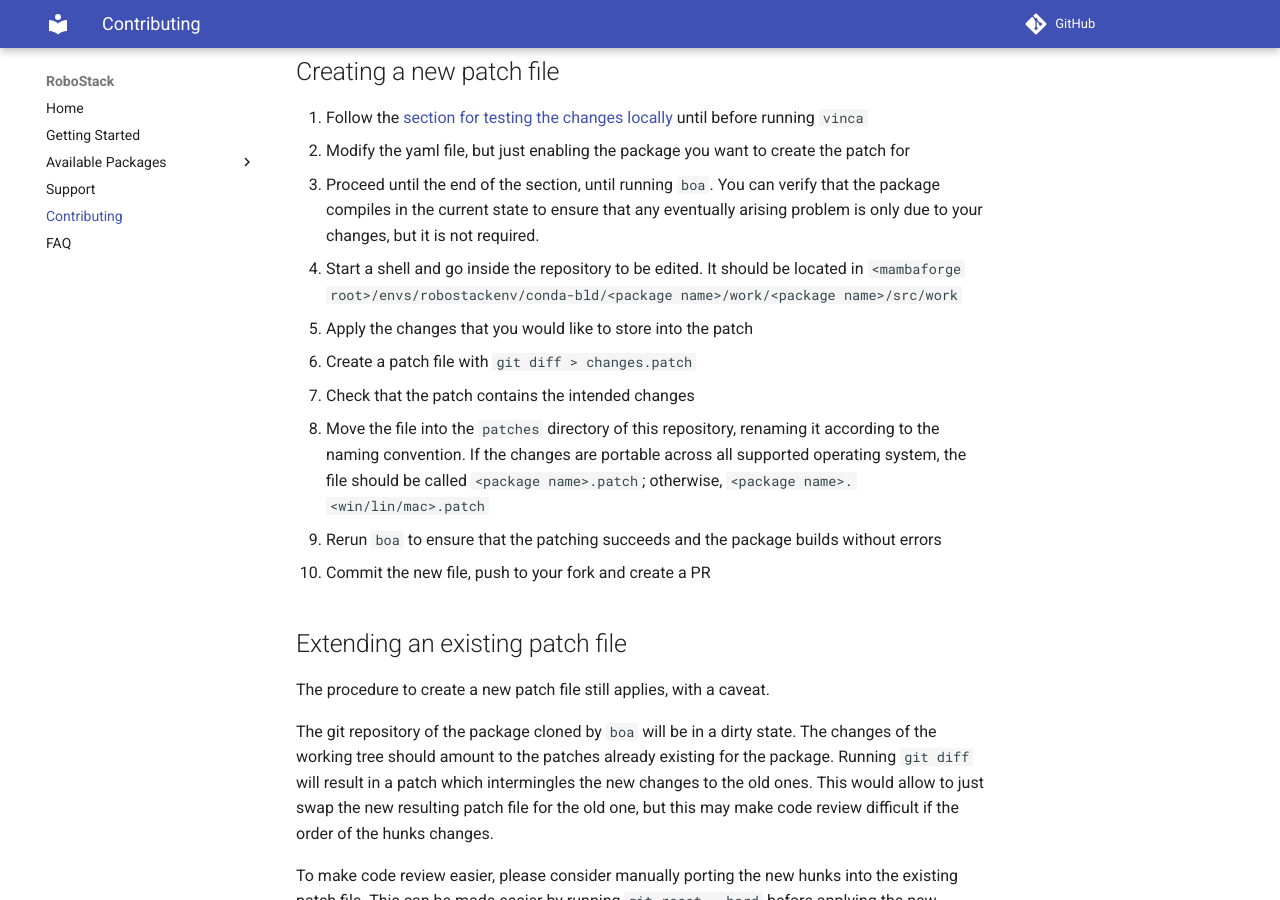
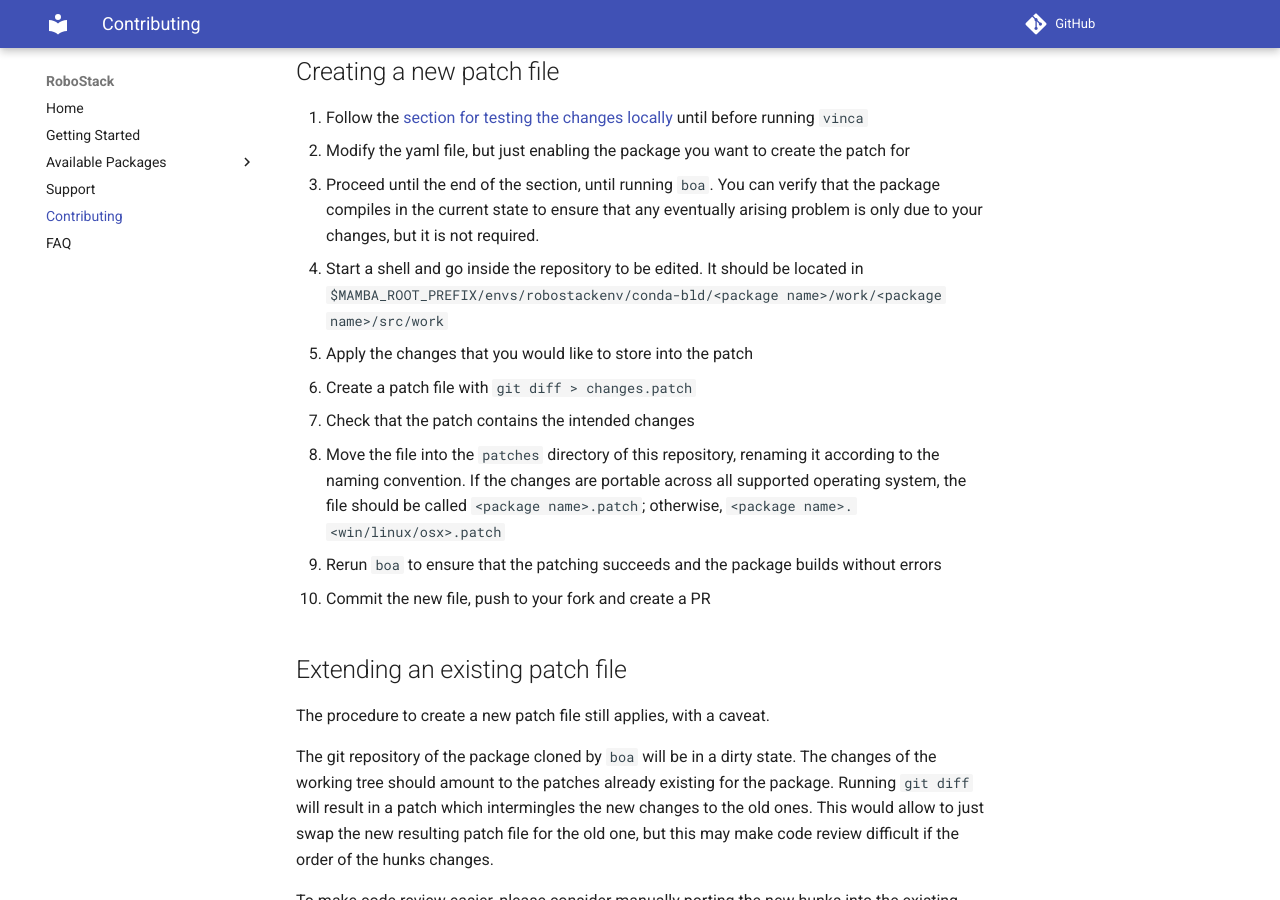
Before and after one commit to RoboStack/robostack.github.io, an MkDocs documentation site: the page built from docs/Contributing.md, in a window 1280 px wide and 900 px high, scrolled down 718 px. Built offline with MkDocs 1.6.1 and Material for MkDocs 9.7.7, drawn with Linux system fonts in a browser that asks for light colours; comment, search, counter and statistics services are not loaded.

Commit message:
Minor fixes

```diff
--- a/docs/Contributing.md
+++ b/docs/Contributing.md
@@ -26,11 +26,11 @@ Sometimes, it may be required to patch the packages. An example of how to do so
 1. Follow the [section for testing the changes locally](#Testing-changes-locally) until before running `vinca`
 2. Modify the yaml file, but just enabling the package you want to create the patch for
 3. Proceed until the end of the section, until running `boa`. You can verify that the package compiles in the current state to ensure that any eventually arising problem is only due to your changes, but it is not required.
-4. Start a shell and go inside the repository to be edited. It should be located in `<mambaforge root>/envs/robostackenv/conda-bld/<package name>/work/<package name>/src/work`
+4. Start a shell and go inside the repository to be edited. It should be located in `$MAMBA_ROOT_PREFIX/envs/robostackenv/conda-bld/<package name>/work/<package name>/src/work`
 5. Apply the changes that you would like to store into the patch
 6. Create a patch file with `git diff > changes.patch`
 7. Check that the patch contains the intended changes
-8. Move the file into the `patches` directory of this repository, renaming it according to the naming convention. If the changes are portable across all supported operating system, the file should be called `<package name>.patch`; otherwise, `<package name>.<win/lin/mac>.patch`
+8. Move the file into the `patches` directory of this repository, renaming it according to the naming convention. If the changes are portable across all supported operating system, the file should be called `<package name>.patch`; otherwise, `<package name>.<win/linux/osx>.patch`
 9. Rerun `boa` to ensure that the patching succeeds and the package builds without errors
 10. Commit the new file, push to your fork and create a PR
 
```
